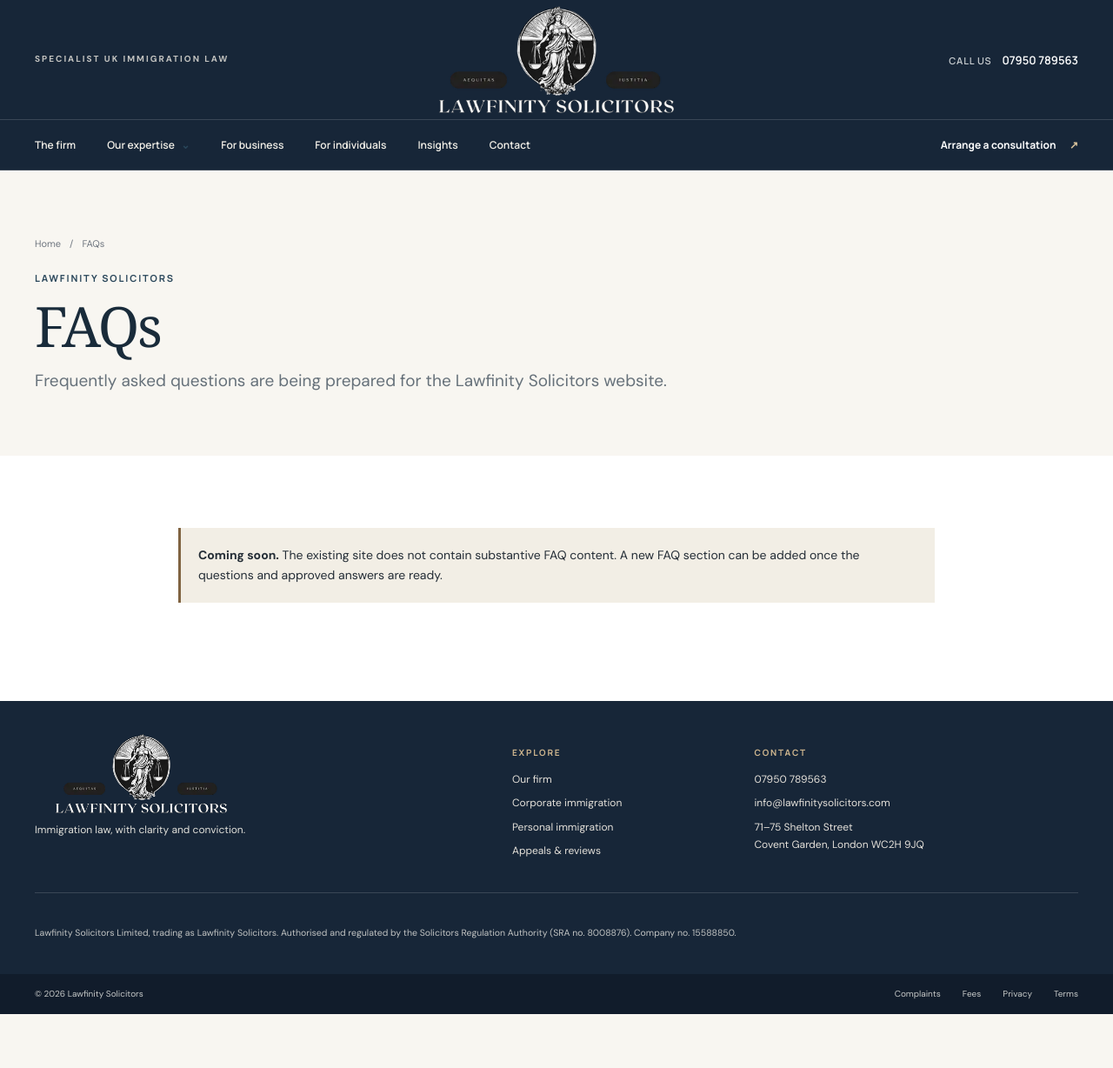
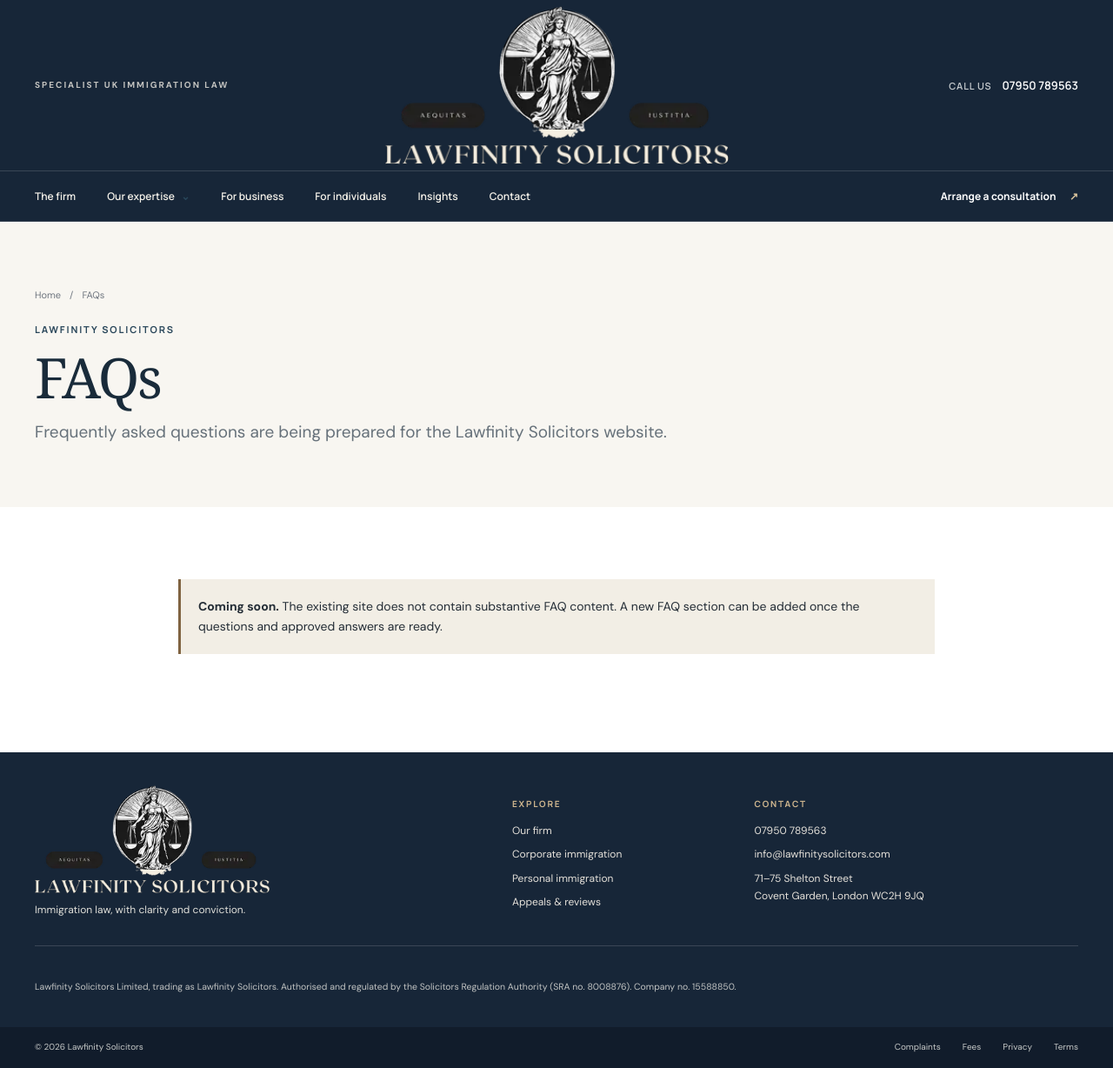
Before and after one commit to tamimtasdik-bit/Tamim-Profile, a Jekyll site: the page built from coming-soon/index.md, in a window 1280 px wide. Shown: the whole page at 87% size. Built offline with Jekyll 4.4.1, drawn with Linux system fonts in a browser that asks for light colours; before the commit the page ends 1166 px from its top, so only the background shows below that; grey boxes are pictures that could not be loaded.

Commit message:
Fix Lawfinity logo visibility and wordmark contrast on all screen sizes

```diff
--- a/assets/css/style.css
+++ b/assets/css/style.css
@@ -418,3 +418,39 @@
   .architecture-signature span{font-size:25px}
   .architecture-signature small{font-size:8px}
 }
+
+
+/* Visible original logo: correct source aspect ratio and high-contrast lettering. */
+.premium-header .masthead{height:196px;grid-template-columns:1fr 395px 1fr}
+.premium-header .brand{width:395px!important;max-width:100%;height:auto;grid-column:2;justify-self:center;overflow:visible}
+.premium-header .official-logo,.premium-footer .official-logo{aspect-ratio:380/175!important;overflow:visible;display:block}
+.official-logo img{object-fit:contain!important}
+.official-logo .logo-contrast{display:none!important}
+.official-logo::after{
+ content:"";position:absolute;z-index:3;inset:0;background:#F5EFE2;
+ -webkit-mask-image:url('../brand/lawfinity-crest.webp');
+ mask-image:url('../brand/lawfinity-crest.webp');
+ -webkit-mask-size:100% 100%;mask-size:100% 100%;
+ -webkit-mask-position:center;mask-position:center;
+ -webkit-mask-repeat:no-repeat;mask-repeat:no-repeat;
+ clip-path:inset(78% 0 0 0);pointer-events:none
+}
+.premium-footer .footer-logo{width:270px!important}
+@media(max-width:1050px){
+ .premium-header .masthead{height:170px;grid-template-columns:1fr 330px 1fr}
+ .premium-header .brand{width:330px!important}
+}
+@media(max-width:820px){
+ .premium-header .masthead{height:156px;grid-template-columns:1fr 310px 1fr}
+ .premium-header .brand{width:310px!important;grid-column:2}
+}
+@media(max-width:680px){
+ .premium-header .masthead{height:140px;grid-template-columns:minmax(0,1fr) 42px;gap:9px}
+ .premium-header .brand{width:260px!important;grid-column:1;justify-self:start}
+ .premium-header .mobile-toggle{grid-column:2}
+ .premium-footer .footer-logo{width:270px!important}
+}
+@media(max-width:360px){
+ .premium-header .brand{width:228px!important}
+ .premium-header .masthead{height:126px}
+}
```
